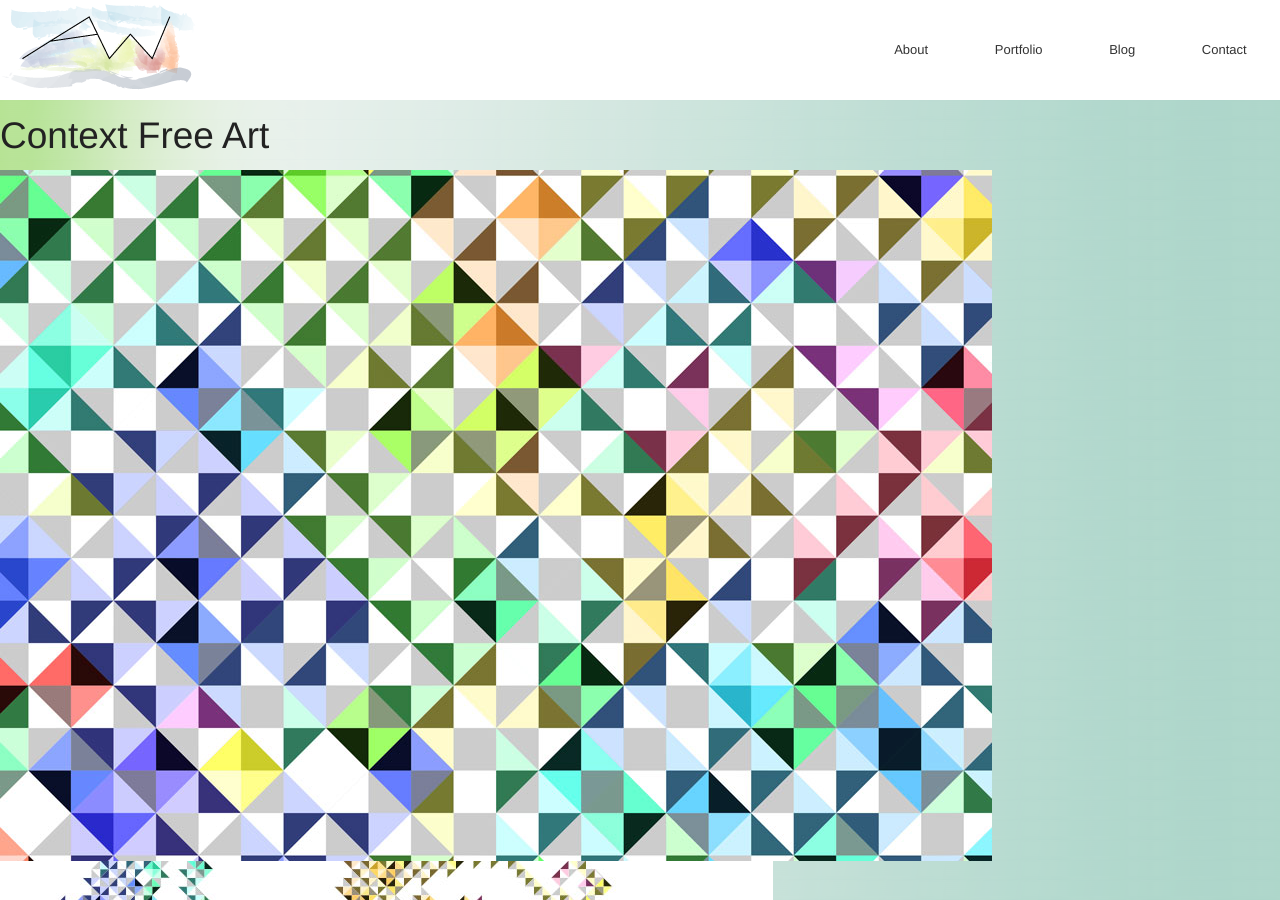
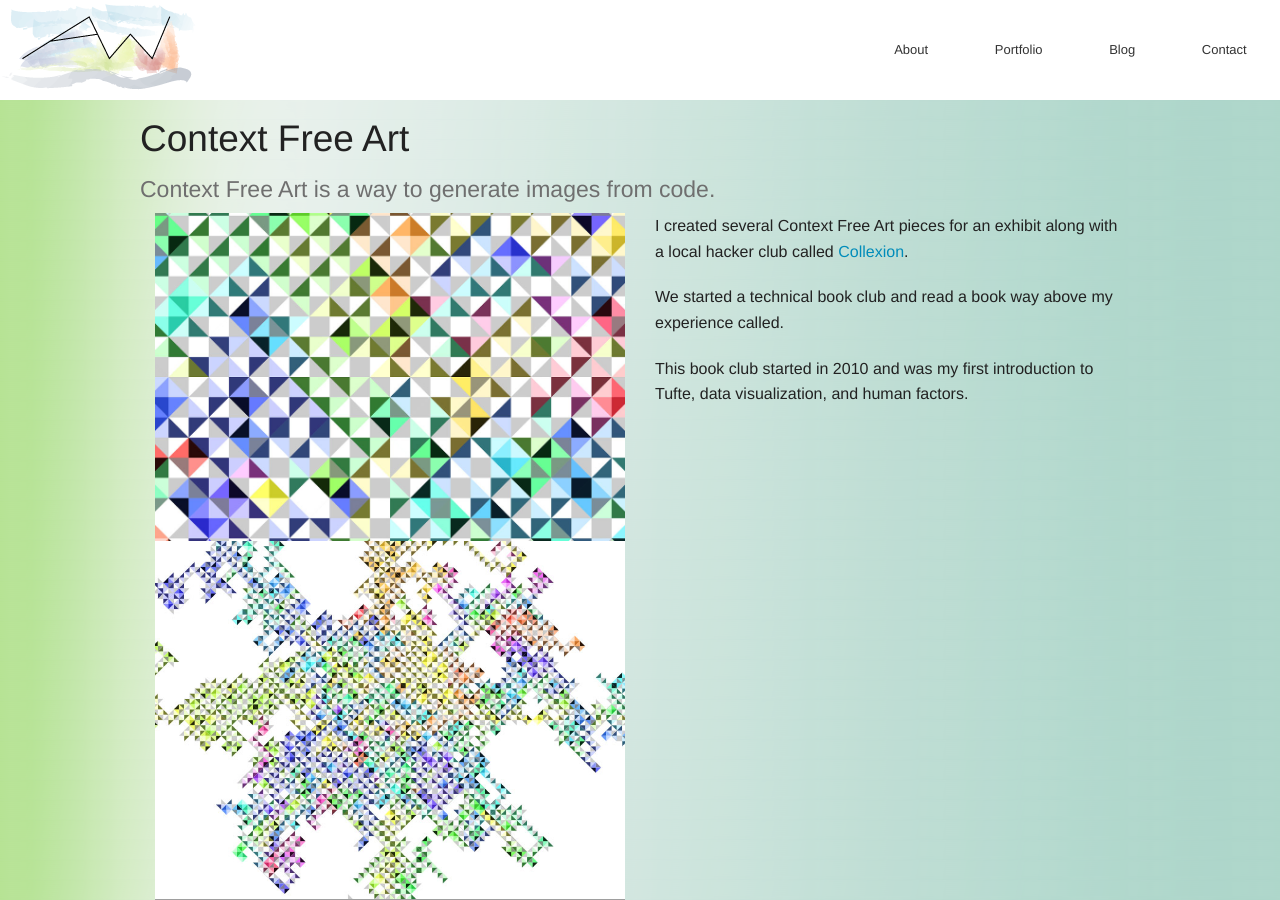
Before and after one commit to ashleybot/ashleybot.github.com, a Jekyll site: the page built from portfolio/_posts/2013-10-29-context-free.html, in a window 1280 px wide and 900 px high. Built offline with Jekyll 4.4.1, drawn with Linux system fonts in a browser that asks for light colours; grey boxes are pictures that could not be loaded.

Commit message:
formatting

```diff
--- a/portfolio/_posts/2013-10-29-context-free.html
+++ b/portfolio/_posts/2013-10-29-context-free.html
@@ -8,10 +8,49 @@ thumbnail: /portfolio/assets/context_free/triangles_thumbnail_large.png
 blurb: Creating art with code
 ---
 
-<h2> {{ page.title }} </h2>
+<div class="row">
+  <h2> {{ page.title }} </h2>
+  <h3 class="subheader">
+    Context Free Art is a way to generate images from code.
+  </h3>
+</div>
+<div class="row">
+  <div class="large-6 columns">
+    <img src='{{ site.baseurl }}/portfolio/assets/context_free/triangles.jpg' />
 
-<img src='{{ site.baseurl }}/portfolio/assets/context_free/triangles.jpg' />
-<img src='{{ site.baseurl }}/portfolio/assets/context_free/triangles_full.jpg' />
-<div class="flex-video widescreen vimeo">
-  <iframe src="//player.vimeo.com/video/78117200" frameborder="0"></iframe>
+  </div>
+  <div class="large-6 columns">
+    <p>
+      I created several Context Free Art pieces for an exhibit along with a local hacker club called <a href="http:/collexion.net">Collexion</a>.
+    </p>
+    <p>
+      We started a technical book club and read a book way above my experience called.
+    </p>
+    <p>
+      This book club started in 2010 and was my first introduction to Tufte, data visualization, and human factors.
+    </p>
+  </div>
 </div>
+
+<div class="row">
+  <div class="large-6 columns">
+    <img src='{{ site.baseurl }}/portfolio/assets/context_free/triangles_full.jpg' />
+
+  </div>
+  <div class="large-6 columns">
+    <p>
+    </p>
+  </div>
+</div>
+
+<div class="row">
+  <div class="large-6 columns">
+    <div class="flex-video widescreen vimeo">
+      <iframe src="//player.vimeo.com/video/78117200" frameborder="0"></iframe>
+    </div>
+  </div>
+  <div class="large-6 columns">
+    <p>
+    </p>
+  </div>
+</div>
```
Also changed, not shown: portfolio/_posts/2014-03-21-chip-and-scooter.html (added, +101 -0 lines), portfolio/_posts/2014-03-21-chip-and-scooter.md (deleted, +0 -28 lines), portfolio/_posts/2014-03-24-sign-spell.html (added, +57 -0 lines), portfolio/_posts/2014-03-24-sign-spell.md (deleted, +0 -14 lines).
